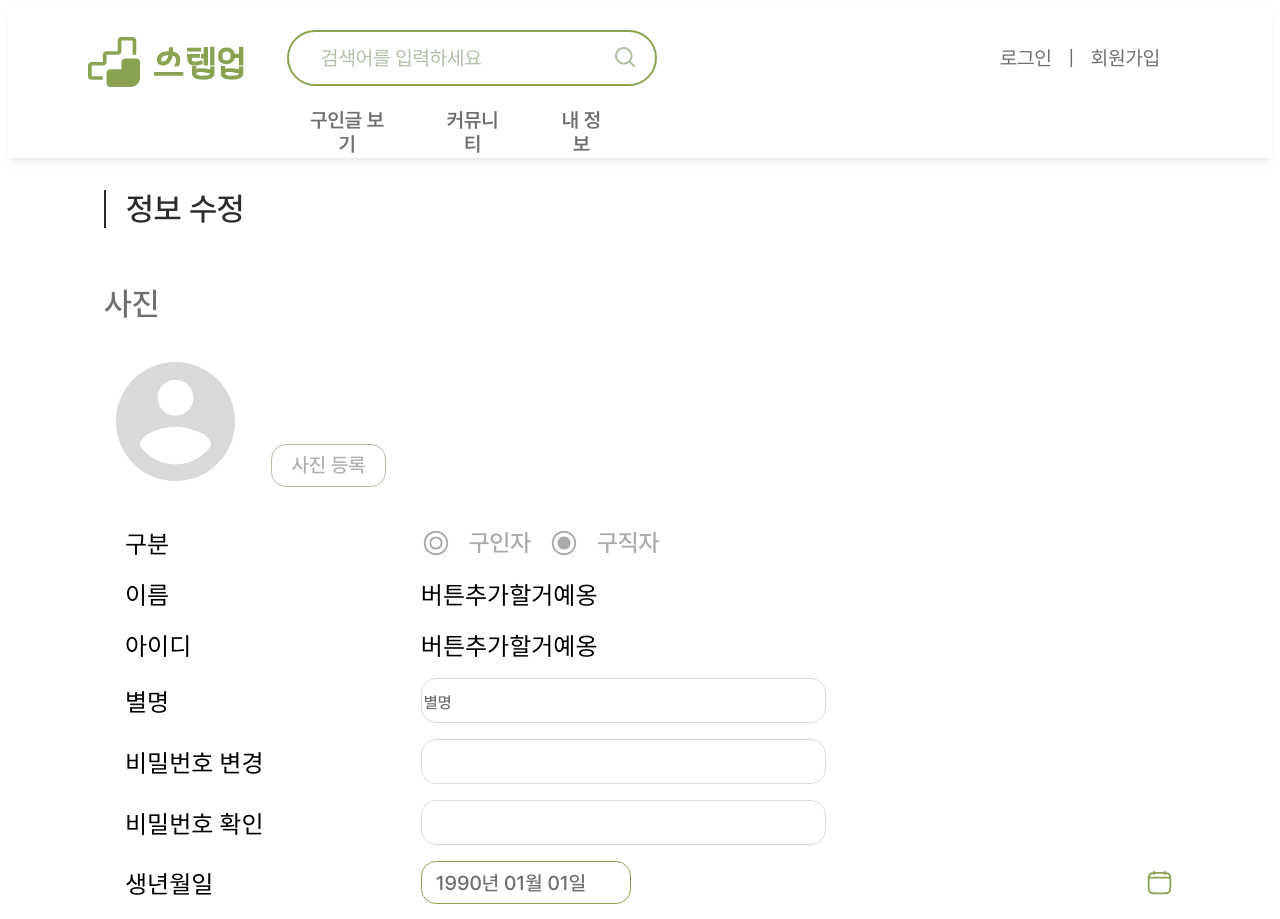
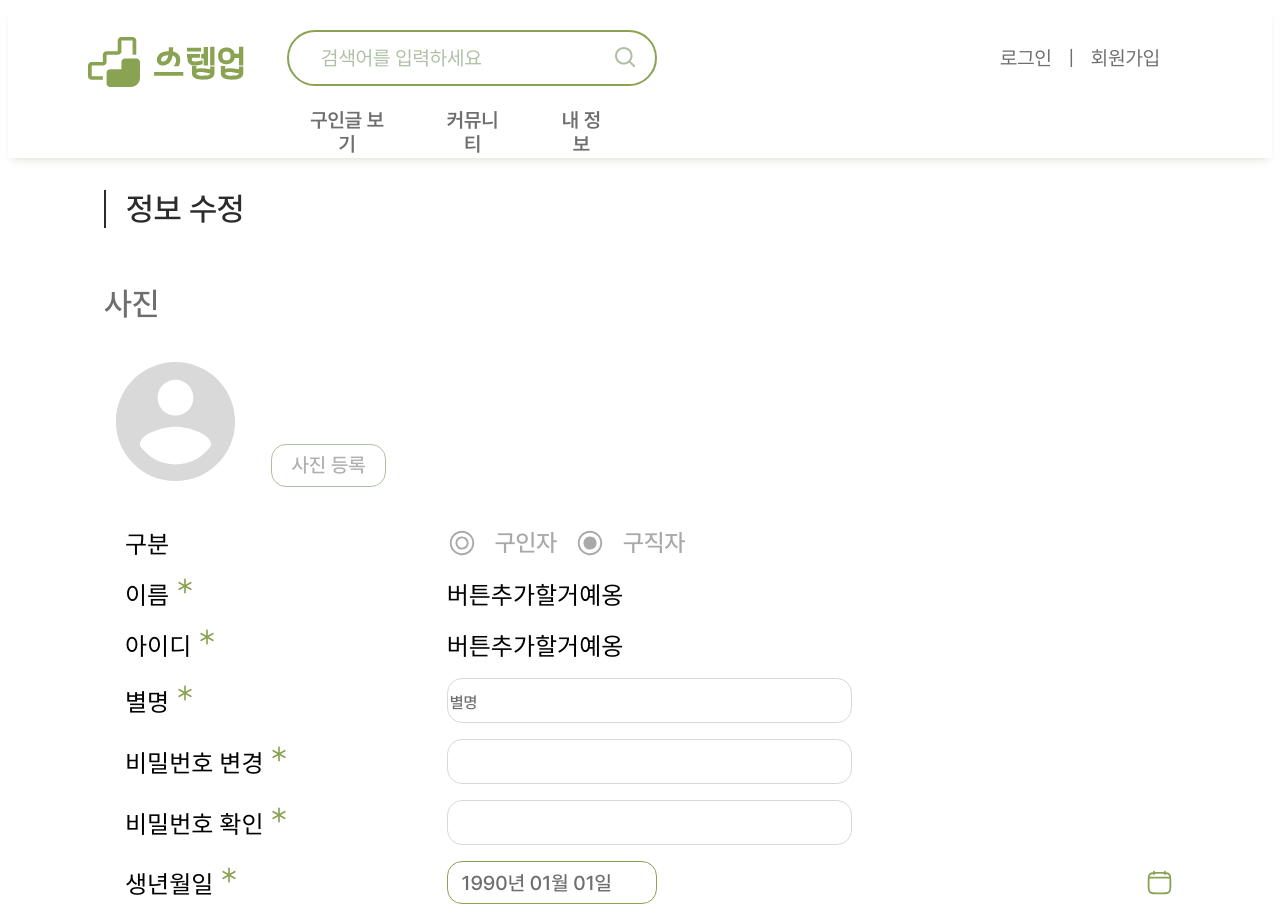
Before and after one commit to ICT-project-stepup/stepup-web, a React (Create React App) app: page /homelessmodifyinfo in a window 1280 px wide. Shown: the top 919 px of the page. Built offline with nearby package versions, Linux system fonts and the light colour scheme.

Commit message:
Add: 필수항목 별표 추가

```diff
--- a/src/pages/homeless/HmlsModifyInfo.js
+++ b/src/pages/homeless/HmlsModifyInfo.js
@@ -10,6 +10,7 @@ import ModifyModal from "../../components/modals/ModifyModal.js";
 import { ReactComponent as RadioOnIcon } from "../../icons/RadioOnIcon.svg";
 import { ReactComponent as RadioOffIcon } from "../../icons/RadioOffIcon.svg";
 import RoundGreenBtn from "../../components/buttons/RoundGreenBtn";
+import { ReactComponent as MustIcon } from "../../icons/MustIcon.svg";
 
 export default function HmlsModifyInfo() {
   const infoData = {
@@ -165,15 +166,15 @@ export default function HmlsModifyInfo() {
               </td>
             </tr>
             <tr>
-              <td>이름</td>
+              <td>이름 <StyledMustIcon /></td>
               <td>버튼추가할거예옹</td>
             </tr>
             <tr>
-              <td>아이디</td>
+              <td>아이디 <StyledMustIcon /></td>
               <td>버튼추가할거예옹</td>
             </tr>
             <tr>
-              <td>별명</td>
+              <td>별명 <StyledMustIcon /></td>
               <td>
                 <PlaceHolder
                   text="별명"
@@ -183,7 +184,7 @@ export default function HmlsModifyInfo() {
               </td>
             </tr>
             <tr>
-              <td>비밀번호 변경</td>
+              <td>비밀번호 변경 <StyledMustIcon /></td>
               <td>
                 <PlaceHolder
                   text={
@@ -198,7 +199,7 @@ export default function HmlsModifyInfo() {
               </td>
             </tr>
             <tr>
-              <td>비밀번호 확인</td>
+              <td>비밀번호 확인 <StyledMustIcon /></td>
               <td>
                 <PlaceHolder
                   text=""
@@ -209,7 +210,7 @@ export default function HmlsModifyInfo() {
               </td>
             </tr>
             <tr>
-              <td>생년월일</td>
+              <td>생년월일 <StyledMustIcon /></td>
               <td>
                 <Calendar
                   selectedDate={selectedDate}
@@ -219,7 +220,7 @@ export default function HmlsModifyInfo() {
               </td>
             </tr>
             <tr>
-              <td>전화번호</td>
+              <td>전화번호 <StyledMustIcon /></td>
               <td>
                 <PlaceHolder
                   text="010"
@@ -469,3 +470,8 @@ const ProfileImage = styled.img`
   border-radius: 50%;
   object-fit: cover;
 `;
+
+const StyledMustIcon = styled(MustIcon)`
+  margin-bottom: 0.5rem;
+  color: #8aa353;
+`;
```
